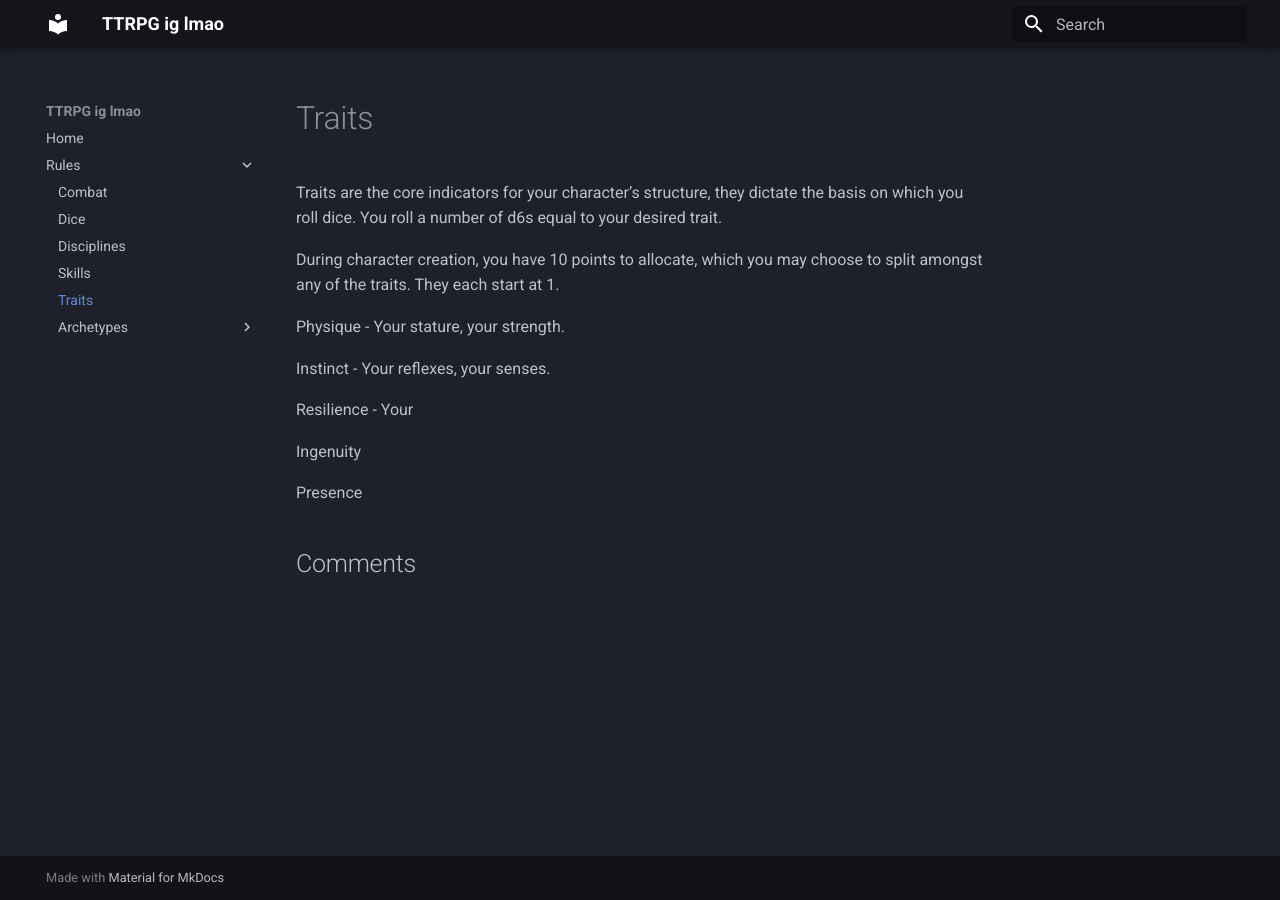
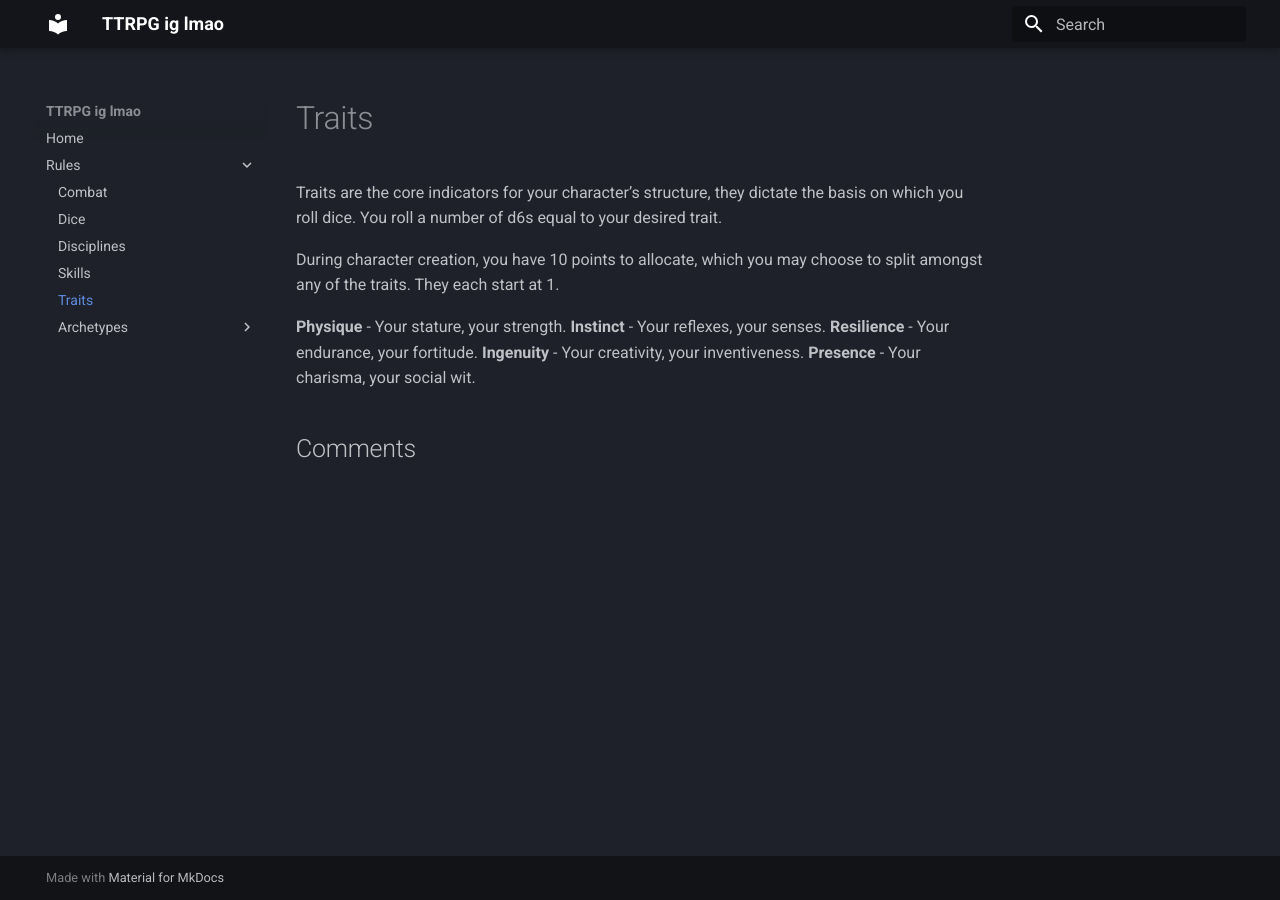
Before and after one commit to ProbablyIly/UnnamedTTRPG, an MkDocs documentation site: the page built from docs/Rules/Traits.md, in a window 1280 px wide. Built offline with MkDocs 1.6.1 and Material for MkDocs 9.7.7, drawn with Linux system fonts in a browser that asks for light colours; comment, search, counter and statistics services are not loaded.

Commit message:
vault backup: 2025-10-27 11:57:50

```diff
--- a/docs/Rules/Traits.md
+++ b/docs/Rules/Traits.md
@@ -2,12 +2,8 @@ Traits are the core indicators for your character’s structure, they dictate th
 
 During character creation, you have 10 points to allocate, which you may choose to split amongst any of the traits. They each start at 1.
 
-Physique - Your stature, your strength.
-
-Instinct - Your reflexes, your senses.
-
-Resilience - Your
-
-Ingenuity
-
-Presence
+**Physique** - Your stature, your strength.
+**Instinct** - Your reflexes, your senses.
+**Resilience** - Your endurance, your fortitude.
+**Ingenuity** - Your creativity, your inventiveness.
+**Presence** - Your charisma, your social wit.
```
Also changed, not shown: docs/Rules/index.md (+8 -2 lines).
